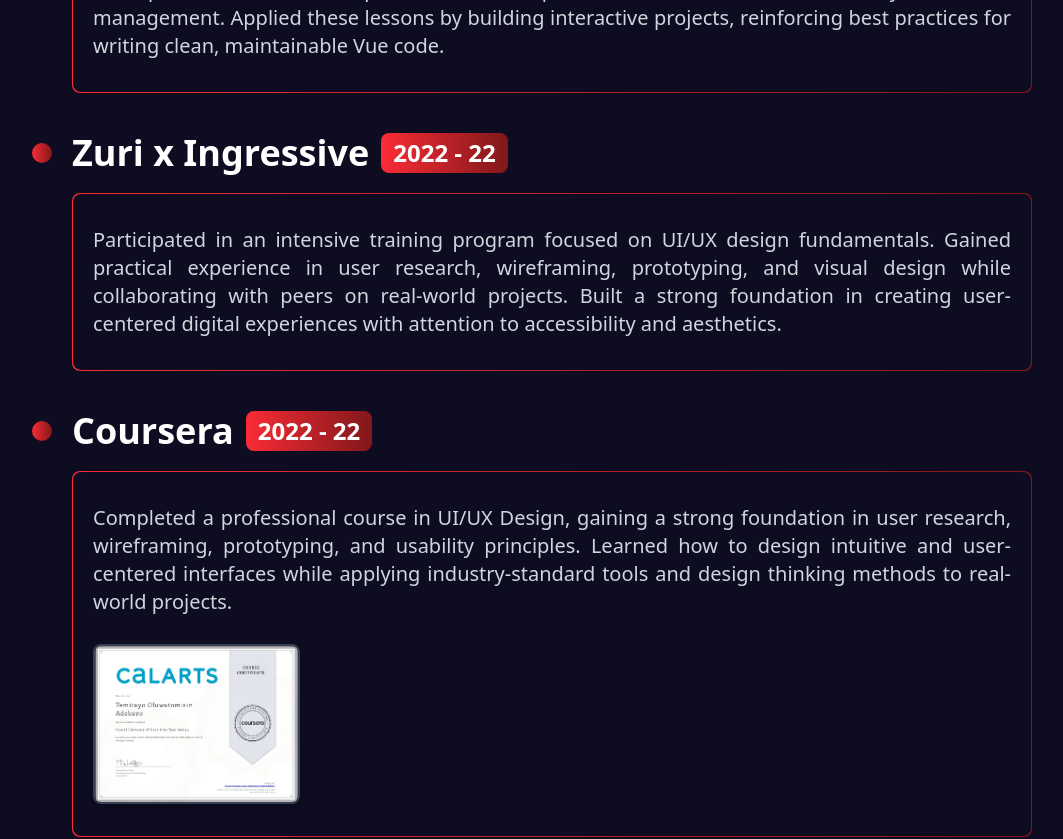
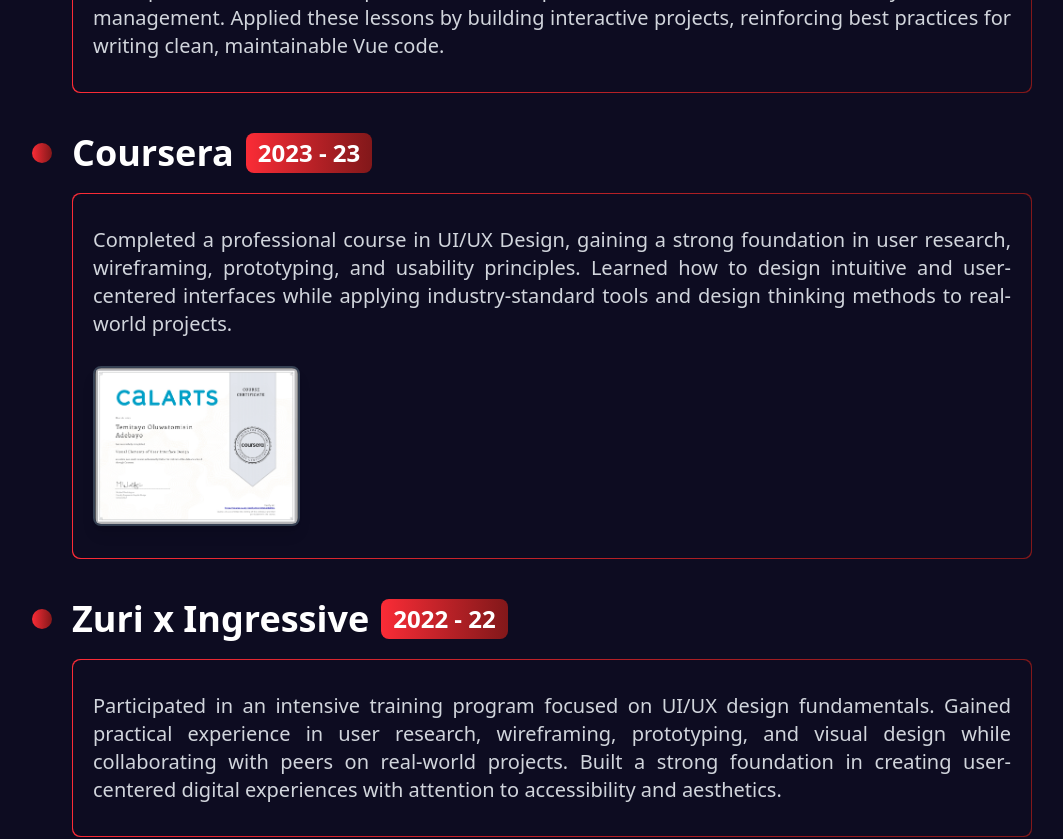
Before and after one commit to Theezigner/Theezigner-porfolio, a Vue app: page / in a window 1280 px wide. Shown: the part 6560-7399 px from the top of the page, without its empty margins (128-1191 px from the left). Built offline with nearby package versions, Linux system fonts and the light colour scheme.

Commit message:
corrections

```diff
--- a/src/components/Educations.vue
+++ b/src/components/Educations.vue
@@ -43,14 +43,8 @@
       "Focused on mastering Vue.js through structured tutorials and hands-on practice. Learned key concepts such as the Composition API, component-based architecture, reactivity, and state management. Applied these lessons by building interactive projects, reinforcing best practices for writing clean, maintainable Vue code.",
   },
   {
-    name: "Zuri x Ingressive",
-    years: { start: "2022", end: "22" },
-    description:
-      "Participated in an intensive training program focused on UI/UX design fundamentals. Gained practical experience in user research, wireframing, prototyping, and visual design while collaborating with peers on real-world projects. Built a strong foundation in creating user-centered digital experiences with attention to accessibility and aesthetics.",
-  },
-  {
     name: "Coursera",
-    years: { start: "2022", end: "22" },
+    years: { start: "2023", end: "23" },
     description:
       "Completed a professional course in UI/UX Design, gaining a strong foundation in user research, wireframing, prototyping, and usability principles. Learned how to design intuitive and user-centered interfaces while applying industry-standard tools and design thinking methods to real-world projects.",
     certificates: [
@@ -60,6 +54,12 @@
         preview: "/certificates/coursera/coursera preview.jpeg",
       },
     ],
+  },
+  {
+    name: "Zuri x Ingressive",
+    years: { start: "2022", end: "22" },
+    description:
+      "Participated in an intensive training program focused on UI/UX design fundamentals. Gained practical experience in user research, wireframing, prototyping, and visual design while collaborating with peers on real-world projects. Built a strong foundation in creating user-centered digital experiences with attention to accessibility and aesthetics.",
   },
   {
     name: "Canva 4 E",
```
